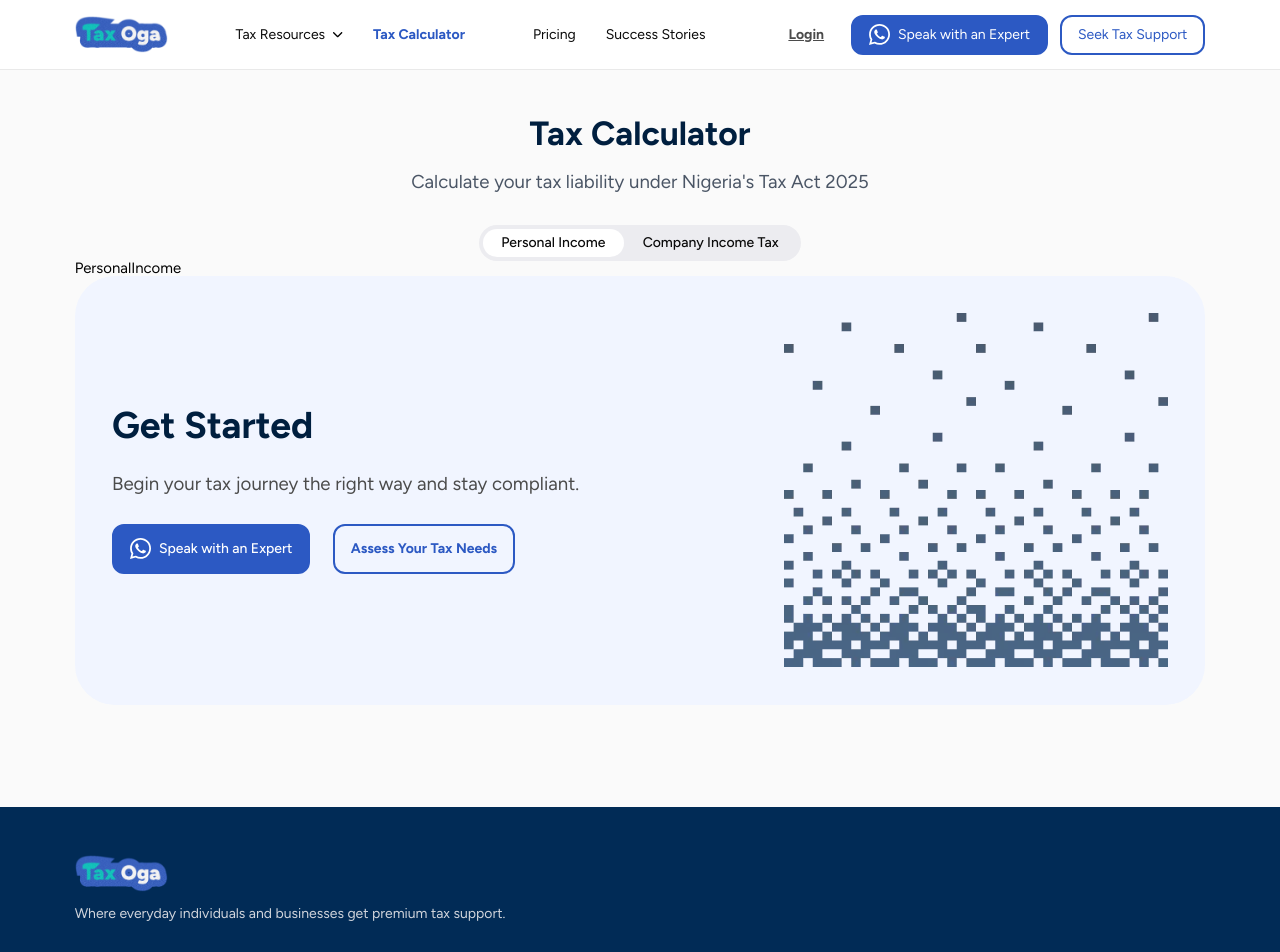
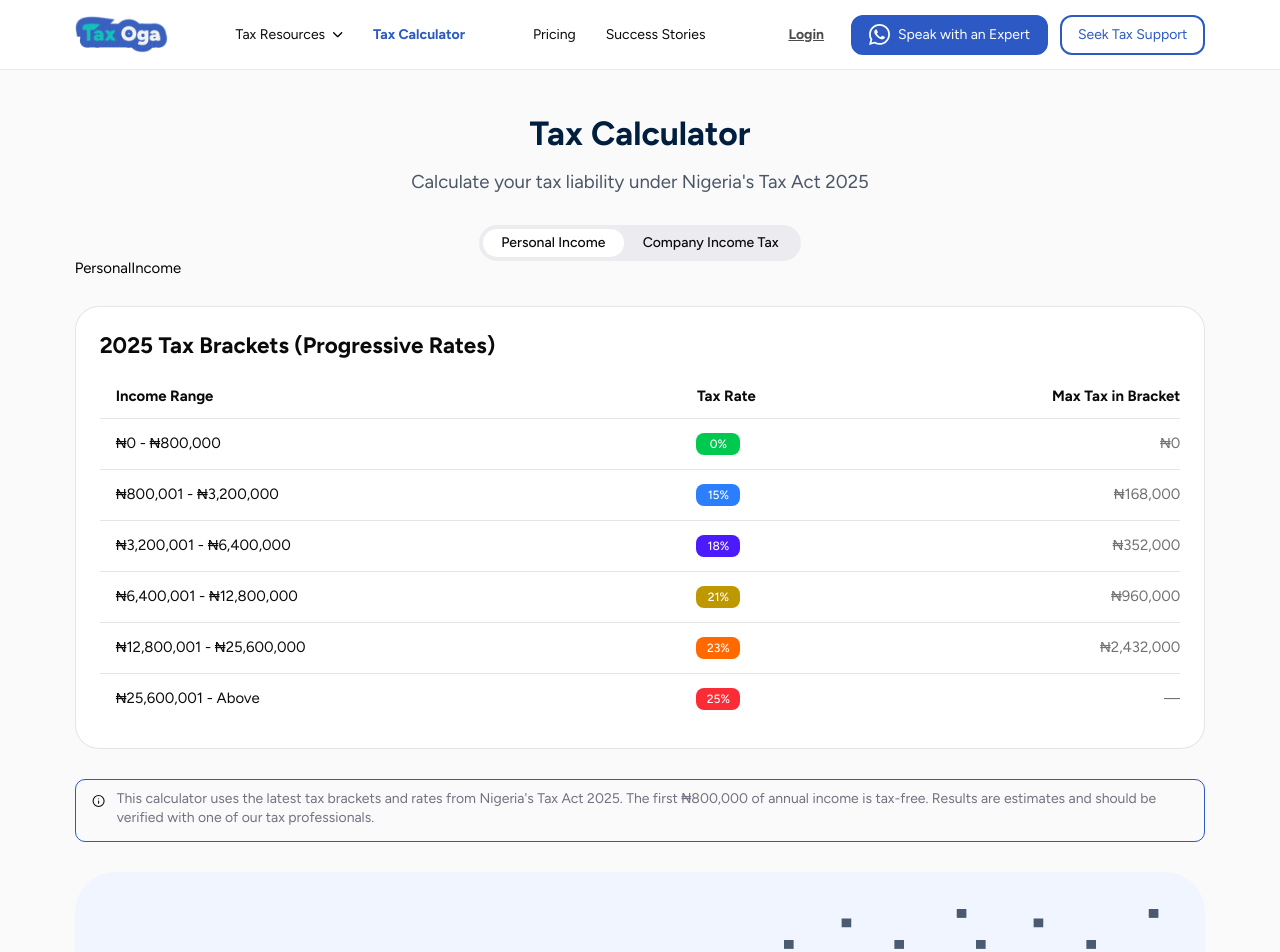
Before and after one commit to Iykekelvins/taxoga, a Next.js app: page /tax-calculator in a window 1280 px wide. Shown: the top 952 px of the page. Built offline with nearby package versions, Linux system fonts and the light colour scheme.

Commit message:
feat: add tax brackets component and integrate with main content

```diff
--- /dev/null
+++ b/_pages/tax-calculator/TaxCalculator.module.css
@@ -0,0 +1,3 @@
+:global(body) {
+	background-color: #fafafa;
+}
--- a/_pages/tax-calculator/main-content.tsx
+++ b/_pages/tax-calculator/main-content.tsx
@@ -1,10 +1,14 @@
 'use client';
 
 import { usePathname, useSearchParams } from 'next/navigation';
+import { InfoCircle } from '@/components/icons';
 
 import Header from './header';
 import PersonalIncome from './personal-income';
 import CompanyIncome from './company-income';
+import TaxBrackets from './tax-brackets';
+
+import './TaxCalculator.module.css';
 
 export default function MainContent() {
 	const pathname = usePathname();
@@ -14,16 +18,23 @@ export default function MainContent() {
 	const fullPath = taxType ? `${pathname}?tax-type=${taxType}` : pathname;
 
 	return (
-		<>
-			<style jsx global>{`
-				body {
-					background-color: #fafafa;
-				}
-			`}</style>
-			<div className='px-gutter pt-[max(3.125rem,40px)]'>
-				<Header fullPath={fullPath} />
-				{!fullPath.includes('tax-type') ? <PersonalIncome /> : <CompanyIncome />}
+		<div className='px-gutter pt-[max(3.125rem,40px)]'>
+			<Header fullPath={fullPath} />
+			{!fullPath.includes('tax-type') ? <PersonalIncome /> : <CompanyIncome />}
+			<TaxBrackets />
+			<div
+				className='flex items-start gap-[max(0.75rem,12px)]
+				  border border-royal-blue border-solid py-[max(0.813rem,13px)]
+	   			rounded-[max(0.625rem,10px)] px-[max(1.063rem,14px)]
+					my-[max(2rem,24px)]
+				'>
+				<InfoCircle />
+				<p className='text-14 text-[#717182] leading-[1.4] -mt-[max(4px,0.25rem)]'>
+					This calculator uses the latest tax brackets and rates from Nigeria&apos;s
+					Tax Act 2025. The first ₦800,000 of annual income is tax-free. Results are
+					estimates and should be verified with one of our tax professionals.
+				</p>
 			</div>
-		</>
+		</div>
 	);
 }
--- /dev/null
+++ b/_pages/tax-calculator/tax-brackets.tsx
@@ -0,0 +1,80 @@
+import { TAXBRACKETS } from '@/lib/mock';
+
+export default function TaxBrackets() {
+	return (
+		<div className='mt-[max(2rem,24px)]'>
+			<div
+				className='border border-[#0000001A] border-solid bg-white
+				rounded-[max(1.5rem,24px)] p-[max(1.5rem,24px)]
+				'>
+				<h2 className='text-24 text-near-black font-bold leading-[1.3]'>
+					2025 Tax Brackets (Progressive Rates)
+				</h2>
+
+				<div className='w-full overflow-x-auto mt-[max(15px,0.938rem)]'>
+					<table className='w-full border-collapse'>
+						<thead>
+							<tr>
+								<th
+									className='text-near-black text-16 font-bold py-[max(0.875rem,14px)]
+								border-b border-b-[#0000001A] border-solid text-left pl-[max(1rem,16px)]
+								'>
+									Income Range
+								</th>
+								<th
+									className='text-near-black text-16 font-bold py-[max(0.875rem,14px)]
+								border-b border-b-[#0000001A] border-solid text-center whitespace-nowrap
+								pl-[max(1rem,16px)]
+								'>
+									Tax Rate
+								</th>
+								<th
+									className='text-near-black text-16 font-bold py-[max(0.875rem,14px)]
+								border-b border-b-[#0000001A] border-solid text-right whitespace-nowrap
+								pl-[max(1rem,16px)]
+								'>
+									Max Tax in Bracket
+								</th>
+							</tr>
+						</thead>
+						<tbody>
+							{TAXBRACKETS.map((tax, i) => (
+								<tr key={i}>
+									<td
+										className={`text-near-black text-16 py-[max(0.875rem,14px)] pl-[max(1rem,16px)]
+									${i !== TAXBRACKETS.length - 1 ? 'border-b border-b-[#0000001A] border-solid' : ''}
+									whitespace-nowrap
+									`}>
+										{tax.income_range}
+									</td>
+									<td
+										className={`py-[max(0.875rem,14px)]
+										${i !== TAXBRACKETS.length - 1 ? 'border-b border-b-[#0000001A] border-solid' : ''}	`}>
+										<div className='flex items-center justify-center'>
+											<span
+												className='flex items-center justify-center rounded-[max(0.5rem,8px)]
+											text-white w-fit text-12 font-medium h-[max(1.375rem,22px)] min-w-[max(2.75rem,44px)]
+										px-[max(4px,0.25rem)]
+										'
+												style={{
+													backgroundColor: tax.background,
+												}}>
+												{tax.rate}
+											</span>
+										</div>
+									</td>
+
+									<td
+										className={`text-charcoal text-right py-[max(0.875rem,14px)] text-16
+										${i !== TAXBRACKETS.length - 1 ? 'border-b border-b-[#0000001A] border-solid' : ''}`}>
+										{tax.max_tax}
+									</td>
+								</tr>
+							))}
+						</tbody>
+					</table>
+				</div>
+			</div>
+		</div>
+	);
+}
--- a/app/globals.css
+++ b/app/globals.css
@@ -7,6 +7,7 @@
 	--extra-light-grey: #f4f4f4;
 	--mid-grey: #e9e9e9;
 	--mid-grey-2: #d9d9d9;
+	--charcoal: #717171;
 	--charcoal-grey: #4b4b4b;
 	--mint: #00c7be;
 	--orange: #ff9500;
@@ -34,6 +35,7 @@
 	--color-extra-light-grey: var(--extra-light-grey);
 	--color-mid-grey: var(--mid-grey);
 	--color-mid-grey-2: var(--mid-grey-2);
+	--color-charcoal: var(--charcoal);
 	--color-charcoal-grey: var(--charcoal-grey);
 	--color-mint: var(--mint);
 	--color-orange: var(--orange);
@@ -52,6 +54,7 @@
 	--color-cool-grey: var(--cool-grey);
 	--color-near-black: var(--near-black);
 	--color-heading: var(--heading);
+	--text-12: max(0.75rem, 12px);
 	--text-14: max(0.875rem, 14px);
 	--text-20: max(1.25rem, 16px);
 	--text-16: max(1rem, 14px);
@@ -101,7 +104,7 @@ button,
 
 .track {
 	will-change: transform;
-	animation: marquee 15s linear infinite;
+	animation: marquee 25s linear infinite;
 }
 
 .track:hover {
--- a/components/icons.tsx
+++ b/components/icons.tsx
@@ -313,3 +313,36 @@ export const TikTokIcon = () => {
 		</svg>
 	);
 };
+
+export const InfoCircle = () => {
+	return (
+		<svg
+			width='16'
+			height='16'
+			viewBox='0 0 16 16'
+			fill='none'
+			xmlns='http://www.w3.org/2000/svg'>
+			<path
+				d='M7.99967 14.6666C11.6816 14.6666 14.6663 11.6818 14.6663 7.99992C14.6663 4.31802 11.6816 1.33325 7.99967 1.33325C4.31778 1.33325 1.33301 4.31802 1.33301 7.99992C1.33301 11.6818 4.31778 14.6666 7.99967 14.6666Z'
+				stroke='#0A0A0A'
+				strokeWidth='1.33333'
+				strokeLinecap='round'
+				strokeLinejoin='round'
+			/>
+			<path
+				d='M8 10.6667V8'
+				stroke='#0A0A0A'
+				strokeWidth='1.33333'
+				strokeLinecap='round'
+				strokeLinejoin='round'
+			/>
+			<path
+				d='M8 5.33325H8.00667'
+				stroke='#0A0A0A'
+				strokeWidth='1.33333'
+				strokeLinecap='round'
+				strokeLinejoin='round'
+			/>
+		</svg>
+	);
+};
--- a/lib/mock.ts
+++ b/lib/mock.ts
@@ -138,6 +138,45 @@ export const TESTIMONIALS = [
 	},
 ];
 
+export const TAXBRACKETS = [
+	{
+		income_range: '₦0 - ₦800,000',
+		rate: '0%',
+		max_tax: '₦0',
+		background: '#00C950',
+	},
+	{
+		income_range: '₦800,001 - ₦3,200,000',
+		rate: '15%',
+		max_tax: '₦168,000',
+		background: '#2B7FFF',
+	},
+	{
+		income_range: '₦3,200,001 - ₦6,400,000',
+		rate: '18%',
+		max_tax: '₦352,000',
+		background: '#4B1AFF',
+	},
+	{
+		income_range: '₦6,400,001 - ₦12,800,000',
+		rate: '21%',
+		max_tax: '₦960,000',
+		background: '#BE9800',
+	},
+	{
+		income_range: '₦12,800,001 - ₦25,600,000',
+		rate: '23%',
+		max_tax: '₦2,432,000',
+		background: '#FF6900',
+	},
+	{
+		income_range: '₦25,600,001 - Above',
+		rate: '25%',
+		max_tax: '—',
+		background: '#FB2C36',
+	},
+];
+
 export const FOOTERLINKS = [
 	{
 		title: 'File Your Personal Taxes',
```
